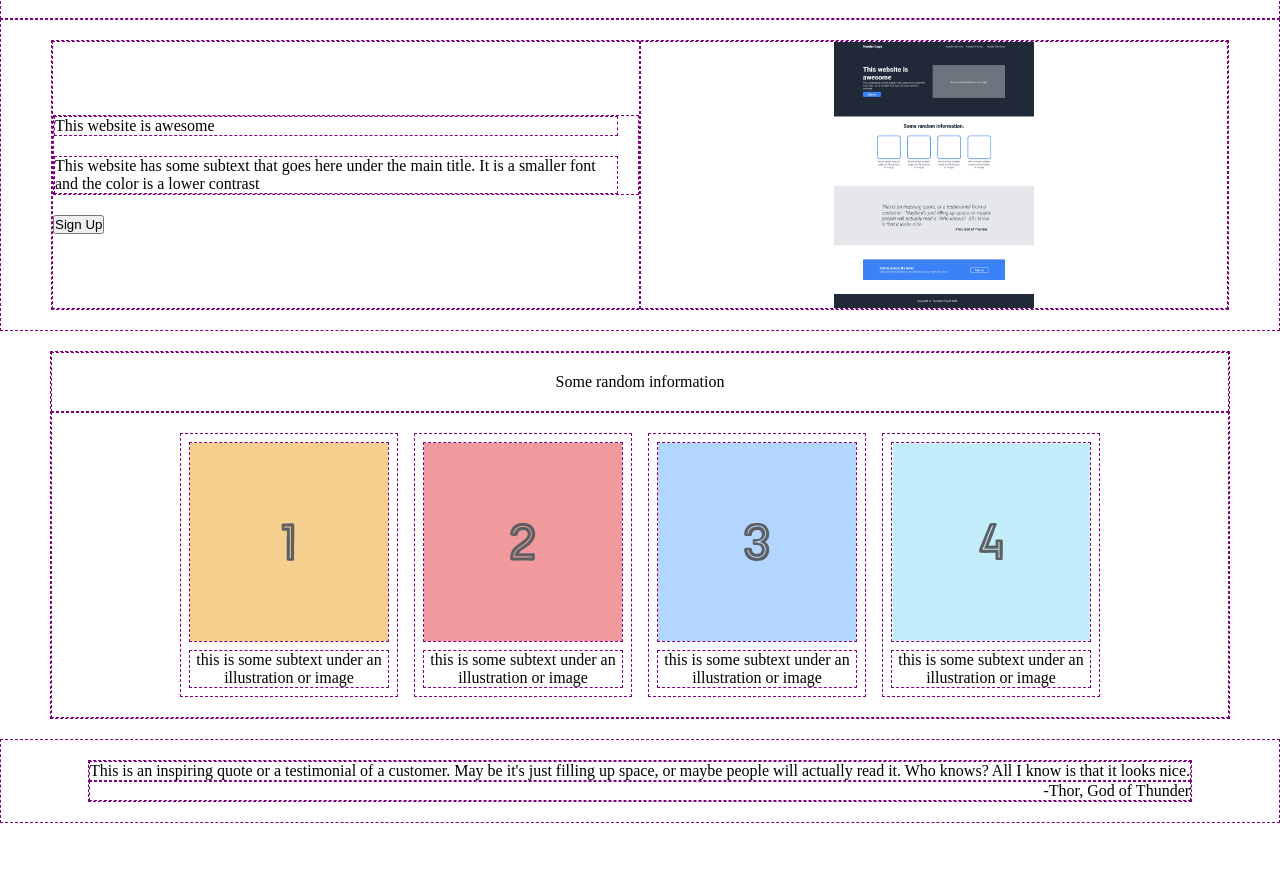
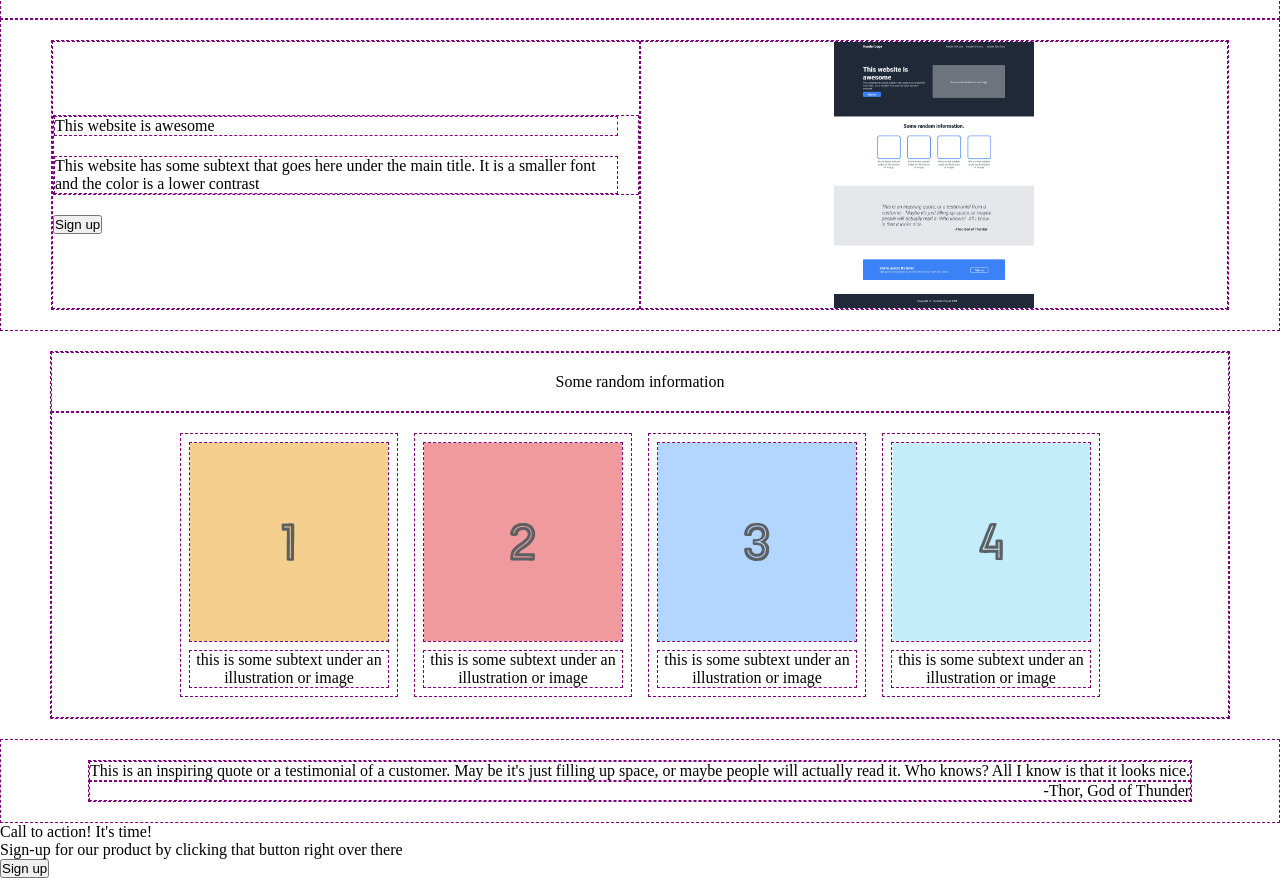
Before and after one commit to adeliya21/Odin-Website-Landing-Page, a plain HTML site: page index.html in a window 1280 px wide. Shown: the part 49-927 px from the top of the page. Before the commit the page ends 872 px from the top, so only its background shows below. Drawn offline with Linux system fonts and the light colour scheme.

Commit message:
Add finish container

```diff
--- a/index.html
+++ b/index.html
@@ -27,7 +27,7 @@
                     <div class="title">This website is awesome</div>
                     <div class="sub-text">This website has some subtext that goes here under the main title. It is a smaller font and the color is a lower contrast</div>
                 </div>
-                <button>Sign Up</button>
+                <button class="button start">Sign up</button>
             </div>
             <div class="main-image">
                 <img class="change-main-img-size" src="./assignment/01.png" alt="website picture">
@@ -66,5 +66,15 @@
            <div class="author">-Thor, God of Thunder</div>
         </div>
     </div>
+
+    <div class="finish-container">
+        <div class="finish">
+            <div class="text-finish">
+                <div class="bold-text-finish">Call to action! It's time!</div>
+                <div class="sub-text-finish">Sign-up for our product by clicking that button right over there</div>
+            </div>
+            <button class="button finish">Sign up</button>
+        </div>
+    </div>
 </body>
 </html>
```
